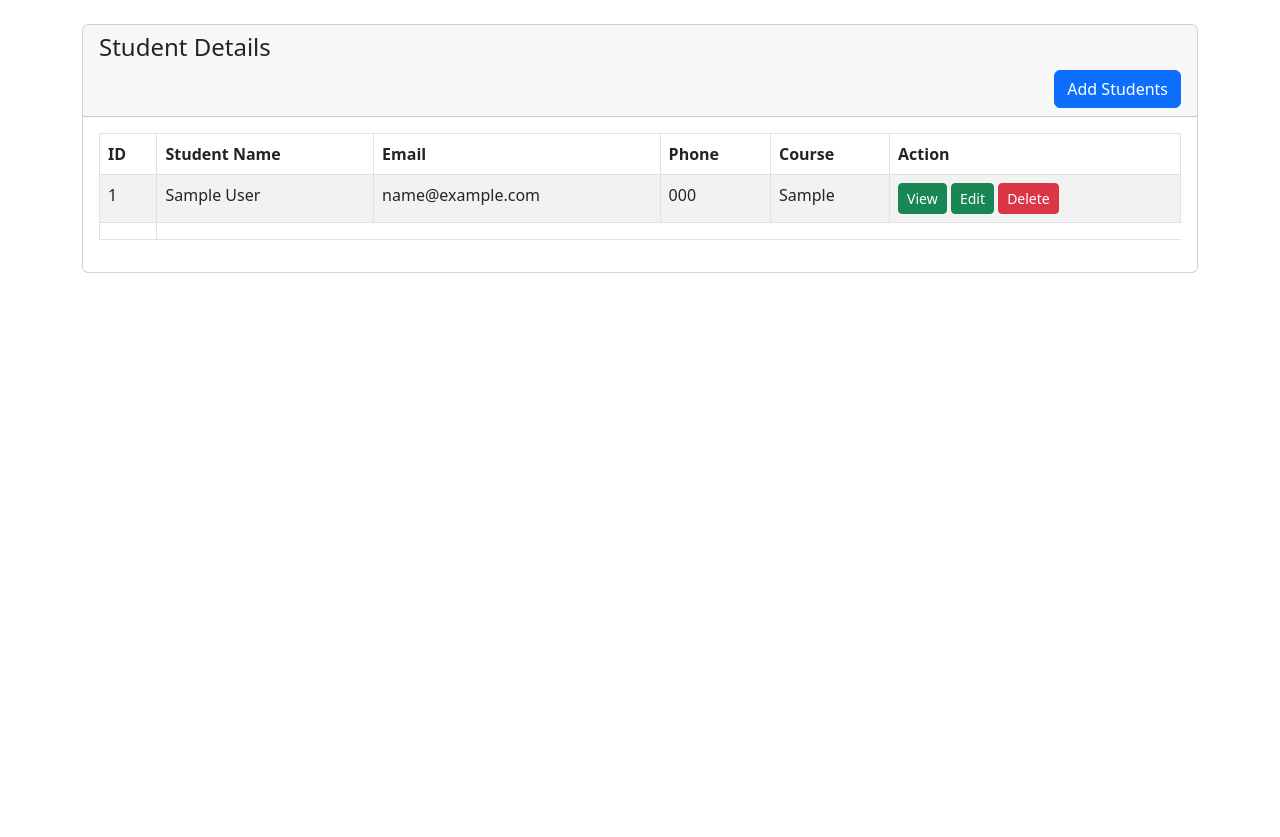
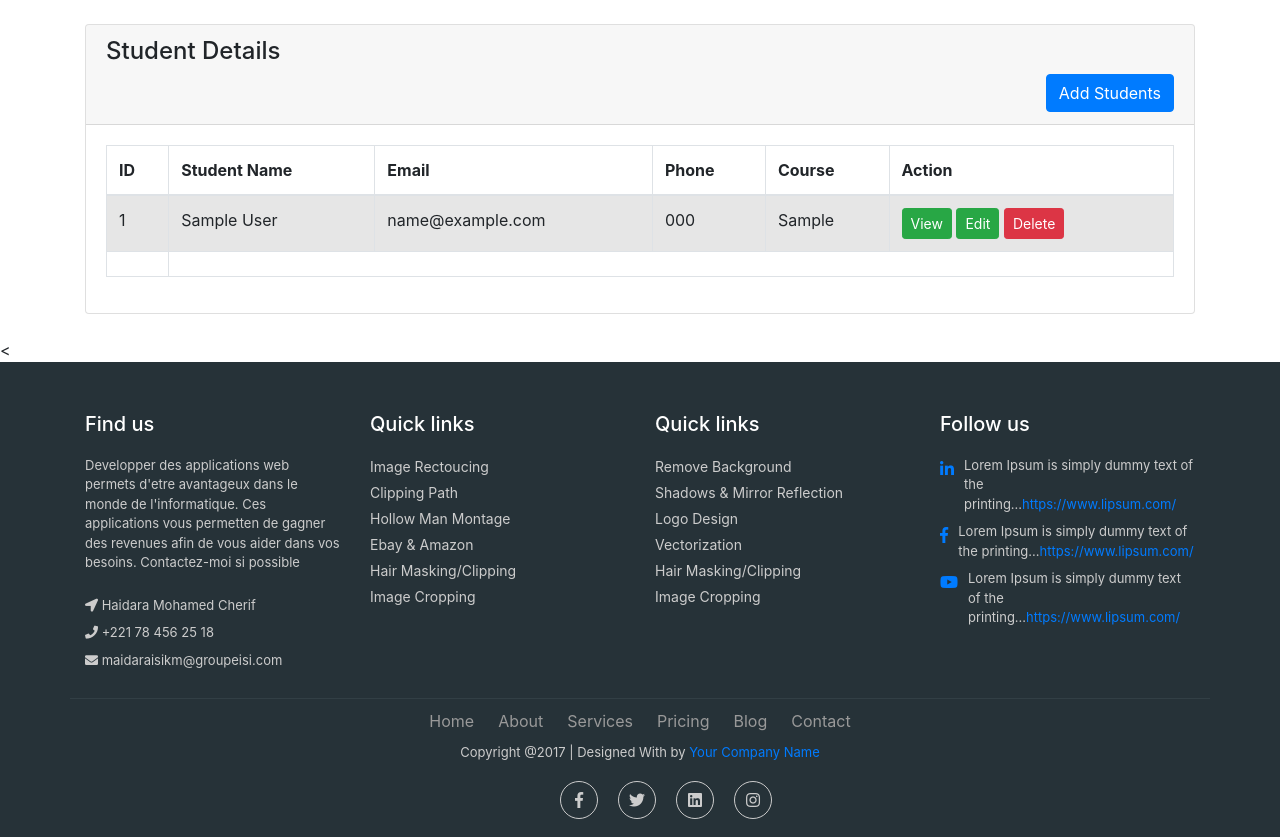
Before and after one commit to Hiadara/PHP_Location, a PHP site: page / in a window 1280 px wide. Before the commit the page ends 273 px from the top, so only its background shows below. Run offline with PHP 8.4, Linux system fonts and the light colour scheme; tables that the repository leaves empty or names only in its code hold one stand-in row (values such as "Sample post"); some libraries are stand-ins or nearby versions.

Commit message:
Add files via upload

```diff
--- /dev/null
+++ b/PHP_CRUD/footer.php
@@ -0,0 +1,108 @@
+<!DOCTYPE html>
+<html>
+<head>
+	<meta charset="utf-8">
+	<meta name="viewport" content="width=device-width, initial-scale=1">
+	<title></title>
+
+<script src="//maxcdn.bootstrapcdn.com/bootstrap/4.1.1/js/bootstrap.min.js"></script>
+<script src="//cdnjs.cloudflare.com/ajax/libs/jquery/3.2.1/jquery.min.js"></script>
+<link rel="stylesheet" type="text/css" href="style.css">
+<!------ Include the above in your HEAD tag ---------->
+
+<link rel="stylesheet" href="https://stackpath.bootstrapcdn.com/bootstrap/4.1.3/css/bootstrap.min.css" integrity="sha384-MCw98/SFnGE8fJT3GXwEOngsV7Zt27NXFoaoApmYm81iuXoPkFOJwJ8ERdknLPMO" crossorigin="anonymous">
+<link rel="stylesheet" href="https://use.fontawesome.com/releases/v5.2.0/css/all.css" integrity="sha384-hWVjflwFxL6sNzntih27bfxkr27PmbbK/iSvJ+a4+0owXq79v+lsFkW54bOGbiDQ" crossorigin="anonymous">
+</head>
+<body>
+	<
+
+<!--footer starts from here-->
+<footer class="footer">
+<div class="container bottom_border">
+<div class="row">
+<div class=" col-sm-4 col-md col-sm-4  col-12 col">
+<h5 class="headin5_amrc col_white_amrc pt2">Find us</h5>
+<!--headin5_amrc-->
+<p class="mb10">Developper des applications web permets d'etre avantageux dans le monde de l'informatique. Ces applications vous permetten de gagner des revenues afin de vous aider dans vos besoins. Contactez-moi si possible</p>
+<p><i class="fa fa-location-arrow"></i> Haidara Mohamed Cherif</p>
+<p><i class="fa fa-phone"></i> +221 78 456 25 18 </p>
+<p><i class="fa fa fa-envelope"></i> maidaraisikm@groupeisi.com  </p>
+
+
+</div>
+
+
+<div class=" col-sm-4 col-md  col-6 col">
+<h5 class="headin5_amrc col_white_amrc pt2">Quick links</h5>
+<!--headin5_amrc-->
+<ul class="footer_ul_amrc">
+<li><a href="http://webenlance.com">Image Rectoucing</a></li>
+<li><a href="http://webenlance.com">Clipping Path</a></li>
+<li><a href="http://webenlance.com">Hollow Man Montage</a></li>
+<li><a href="http://webenlance.com">Ebay & Amazon</a></li>
+<li><a href="http://webenlance.com">Hair Masking/Clipping</a></li>
+<li><a href="http://webenlance.com">Image Cropping</a></li>
+</ul>
+<!--footer_ul_amrc ends here-->
+</div>
+
+
+<div class=" col-sm-4 col-md  col-6 col">
+<h5 class="headin5_amrc col_white_amrc pt2">Quick links</h5>
+<!--headin5_amrc-->
+<ul class="footer_ul_amrc">
+<li><a href="http://webenlance.com">Remove Background</a></li>
+<li><a href="http://webenlance.com">Shadows & Mirror Reflection</a></li>
+<li><a href="http://webenlance.com">Logo Design</a></li>
+<li><a href="http://webenlance.com">Vectorization</a></li>
+<li><a href="http://webenlance.com">Hair Masking/Clipping</a></li>
+<li><a href="http://webenlance.com">Image Cropping</a></li>
+</ul>
+<!--footer_ul_amrc ends here-->
+</div>
+
+
+<div class=" col-sm-4 col-md  col-12 col">
+<h5 class="headin5_amrc col_white_amrc pt2">Follow us</h5>
+<!--headin5_amrc ends here-->
+
+<ul class="footer_ul2_amrc">
+<li><a href="#"><i class="fab fa-linkedin-in fleft padding-right"></i> </a><p>Lorem Ipsum is simply dummy text of the printing...<a href="#">https://www.lipsum.com/</a></p></li>
+<li><a href="#"><i class="fab fa-facebook-f fleft padding-right"></i> </a><p>Lorem Ipsum is simply dummy text of the printing...<a href="#">https://www.lipsum.com/</a></p></li>
+<li><a href="#"><i class="fab fa-youtube fleft padding-right"></i> </a><p>Lorem Ipsum is simply dummy text of the printing...<a href="#">https://www.lipsum.com/</a></p></li>
+</ul>
+<!--footer_ul2_amrc ends here-->
+</div>
+</div>
+</div>
+
+
+<div class="container">
+<ul class="foote_bottom_ul_amrc">
+<li><a href="http://webenlance.com">Home</a></li>
+<li><a href="http://webenlance.com">About</a></li>
+<li><a href="http://webenlance.com">Services</a></li>
+<li><a href="http://webenlance.com">Pricing</a></li>
+<li><a href="http://webenlance.com">Blog</a></li>
+<li><a href="http://webenlance.com">Contact</a></li>
+</ul>
+<!--foote_bottom_ul_amrc ends here-->
+<p class="text-center">Copyright @2017 | Designed With by <a href="#">Your Company Name</a></p>
+
+<ul class="social_footer_ul">
+<li><a href="http://webenlance.com"><i class="fab fa-facebook-f"></i></a></li>
+<li><a href="http://webenlance.com"><i class="fab fa-twitter"></i></a></li>
+<li><a href="http://webenlance.com"><i class="fab fa-linkedin"></i></a></li>
+<li><a href="http://webenlance.com"><i class="fab fa-instagram"></i></a></li>
+</ul>
+<!--social_footer_ul ends here-->
+</div>
+
+</footer>
+
+
+<script src="https://code.jquery.com/jquery-3.3.1.slim.min.js" integrity="sha384-q8i/X+965DzO0rT7abK41JStQIAqVgRVzpbzo5smXKp4YfRvH+8abtTE1Pi6jizo" crossorigin="anonymous"></script>
+<script src="https://cdnjs.cloudflare.com/ajax/libs/popper.js/1.14.3/umd/popper.min.js" integrity="sha384-ZMP7rVo3mIykV+2+9J3UJ46jBk0WLaUAdn689aCwoqbBJiSnjAK/l8WvCWPIPm49" crossorigin="anonymous"></script>
+<script src="https://stackpath.bootstrapcdn.com/bootstrap/4.1.3/js/bootstrap.min.js" integrity="sha384-ChfqqxuZUCnJSK3+MXmPNIyE6ZbWh2IMqE241rYiqJxyMiZ6OW/JmZQ5stwEULTy" crossorigin="anonymous"></script>
+</body>
+</html>
--- a/PHP_CRUD/index.php
+++ b/PHP_CRUD/index.php
@@ -60,7 +60,7 @@
                                     <a href="student-view.php?id=<?= $students ['id']; ?>" class="btn btn-success btn-sm">View</a>
                                     <a href="student-edit.php?id=<?= $students ['id']; ?>" class="btn btn-success btn-sm">Edit</a>
                                     <form action="code.php" method="POST" class="d-inline">
-                                      <button type="submit" name="delete_student" value="<?= $students['id'];?>" class="btn btn-danger btn-sm">Delete</button>
+                                      <button type="submit" name="delete_student" value="<?= $students['id'];?>" class="btn btn-danger btn-sm"><i class="bi bi-trash3-fill"></i>Delete</button>
                                     </form>
                                   </td>
                                 </tr>
@@ -88,7 +88,9 @@
 
 
 
-
+  <?php
+    require_once 'footer.php';
+  ?>
 
 
     <script src="https://cdn.jsdelivr.net/npm/bootstrap@5.2.2/dist/js/bootstrap.bundle.min.js" integrity="sha384-OERcA2EqjJCMA+/3y+gxIOqMEjwtxJY7qPCqsdltbNJuaOe923+mo//f6V8Qbsw3" crossorigin="anonymous"></script>
--- a/PHP_CRUD/student-create.php
+++ b/PHP_CRUD/student-create.php
@@ -78,7 +78,9 @@
     </div>
 
 
-
+    <?php
+      require_once 'footer.php';
+    ?>
     <script src="https://cdn.jsdelivr.net/npm/bootstrap@5.2.2/dist/js/bootstrap.bundle.min.js" integrity="sha384-OERcA2EqjJCMA+/3y+gxIOqMEjwtxJY7qPCqsdltbNJuaOe923+mo//f6V8Qbsw3" crossorigin="anonymous"></script>
   </body>
 </html>
--- a/PHP_CRUD/student-edit.php
+++ b/PHP_CRUD/student-edit.php
@@ -105,7 +105,9 @@
       </div>
     </div>
 
-
+     <?php
+      require_once 'footer.php';
+    ?>
 
     <script src="https://cdn.jsdelivr.net/npm/bootstrap@5.2.2/dist/js/bootstrap.bundle.min.js" integrity="sha384-OERcA2EqjJCMA+/3y+gxIOqMEjwtxJY7qPCqsdltbNJuaOe923+mo//f6V8Qbsw3" crossorigin="anonymous"></script>
   </body>
--- a/PHP_CRUD/student-view.php
+++ b/PHP_CRUD/student-view.php
@@ -12,6 +12,7 @@
     <title>Student Edit</title>
   </head>
   <body>
+    <h1>Bonjour mon serveur</h1>
 
 
     <div class="container mt-5">
@@ -102,7 +103,9 @@
       </div>
     </div>
 
-
+ <?php
+      require_once 'footer.php';
+    ?>
 
     <script src="https://cdn.jsdelivr.net/npm/bootstrap@5.2.2/dist/js/bootstrap.bundle.min.js" integrity="sha384-OERcA2EqjJCMA+/3y+gxIOqMEjwtxJY7qPCqsdltbNJuaOe923+mo//f6V8Qbsw3" crossorigin="anonymous"></script>
   </body>
--- /dev/null
+++ b/PHP_CRUD/style.css
@@ -0,0 +1,99 @@
+/*footer*/
+.col_white_amrc {
+	color:#FFF;
+}
+footer {
+	width:100%; background-color:#263238; min-height:250px; padding:10px 0px 25px 0px ;
+}
+
+.pt2 {
+	padding-top:40px ; margin-bottom:20px ;
+}
+
+footer p {
+	font-size:13px; color:#CCC; padding-bottom:0px; margin-bottom:8px;
+}
+
+.mb10 {
+	padding-bottom:15px ;
+}
+
+.footer_ul_amrc {
+	margin:0px ; list-style-type:none ; font-size:14px; padding:0px 0px 10px 0px ;
+}
+
+.footer_ul_amrc li {
+	padding:0px 0px 5px 0px;
+}
+
+.footer_ul_amrc li a{
+	color:#CCC;
+}
+
+.footer_ul_amrc li a:hover{
+	color:#fff; text-decoration:none;
+}
+
+.fleft {
+	float:left;
+}
+
+.padding-right {
+	padding-right:10px;
+}
+
+.footer_ul2_amrc {
+	margin:0px; list-style-type:none; padding:0px;
+}
+
+.footer_ul2_amrc li p {
+	display:table;
+}
+
+.footer_ul2_amrc li a:hover {
+	text-decoration:none;
+}
+
+.footer_ul2_amrc li i {
+	margin-top:5px;
+}
+
+.bottom_border {
+	border-bottom:1px solid #323f45; padding-bottom:20px;
+}
+
+.foote_bottom_ul_amrc {
+	list-style-type:none;
+	padding:0px;
+	display:table;
+	margin-top: 10px;
+	margin-right: auto;
+	margin-bottom: 10px;
+	margin-left: auto;
+}
+
+.foote_bottom_ul_amrc li {
+	display:inline;
+}
+
+.foote_bottom_ul_amrc li a {
+	color:#999; margin:0 12px;
+}
+
+.social_footer_ul {
+	display:table; margin:15px auto 0 auto; list-style-type:none;
+}
+
+.social_footer_ul li {
+	padding-left:20px; padding-top:10px; float:left;
+}
+
+.social_footer_ul li a {
+	color:#CCC; border:1px solid #CCC; padding:8px;border-radius:50%;
+}
+
+.social_footer_ul li i {
+	width:20px; height:20px; text-align:center;
+}
+
+/* Credit to https://bootsnipp.com/snippets/bxDBA */
```
Also changed, not shown: PHP_CRUD/code.php (+2 -8 lines).
